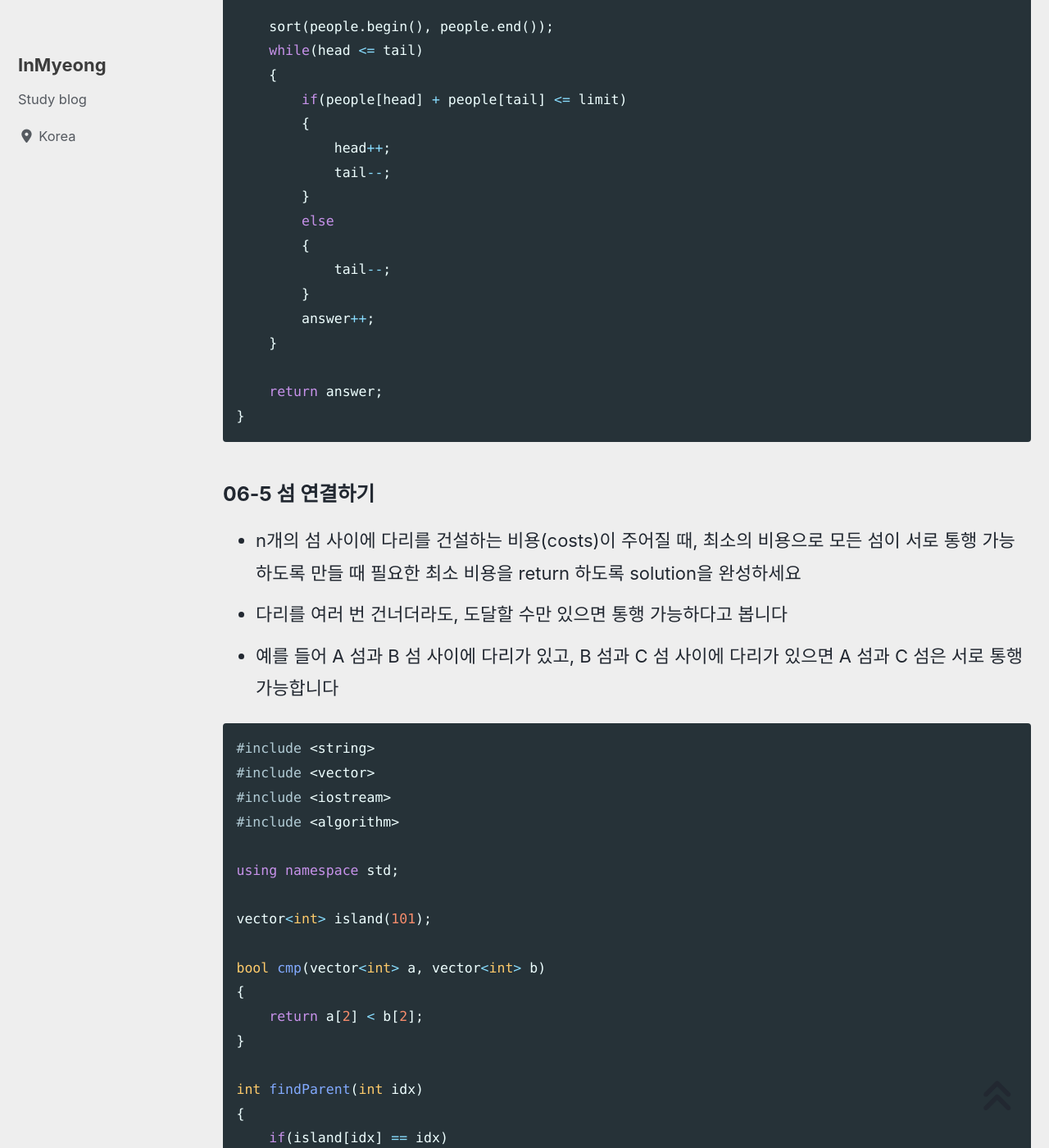
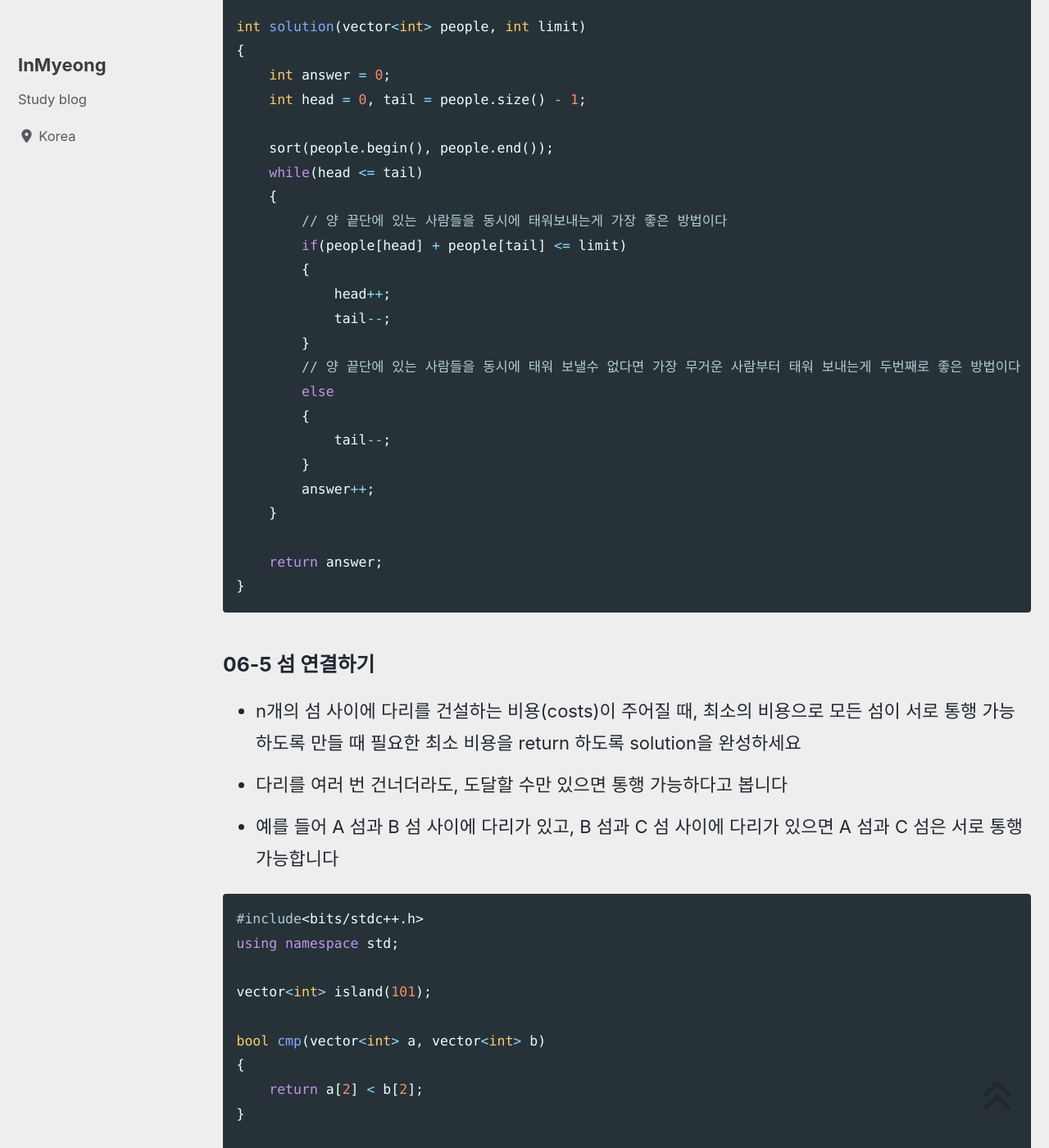
Before and after one commit to devMyeong/devMyeong.github.io, a Jekyll site: the page built from _posts/codingTest/2022-07-06-프로그래머스.md, in a window 1280 px wide and 1400 px high, scrolled down 44011 px. Shown: the whole window at 82% size. Built offline with Jekyll 4.4.1, drawn with Linux system fonts in a browser that asks for light colours; cached includes are drawn as plain includes; nearby versions of some CDN libraries; some web fonts are replaced; comment, search, counter and statistics services are not loaded; some of the changed text lies outside the part shown.

Commit message:
Docs : 프로그래머스, CS지식 업데이트

````diff
--- a/_posts/codingTest/2022-07-06-프로그래머스.md
+++ b/_posts/codingTest/2022-07-06-프로그래머스.md
@@ -1174,12 +1174,17 @@ int solution(string name)
     {
         if(name[i] == 'A')
         {
+            // A로만 이루어진 문자열 찾기
             int target = i;
             while(target < name.length() && name[target] == 'A')
-            	target += 1; //A로만 이루어진 문자열 찾기
+            	target += 1;
+
+            // 현재 인덱스까지 왼쪽으로 이동했을때와 오른쪽으로 이동했을때 각각 몇칸 이동해야 하는지 구한다
             int left = i == 0 ? 0 : i - 1; //찾은 문자열 왼쪽에서의 이동횟수
             int right = name.length() - target;  //찾은 문자열 오른쪽에서의 이동횟수
-            shift = min(shift, left + right + min(left, right)); //가장 작은값 찾기
+
+            // 가장 작은값 찾는 부분인데 이 부분이 이해가 안간다
+            shift = min(shift, left + right + min(left, right));
         }
     }
     answer += shift;
@@ -1254,11 +1259,13 @@ int solution(vector<int> people, int limit)
     sort(people.begin(), people.end());
     while(head <= tail)
     {
+        // 양 끝단에 있는 사람들을 동시에 태워보내는게 가장 좋은 방법이다
         if(people[head] + people[tail] <= limit)
         {
             head++;
             tail--;
         }
+        // 양 끝단에 있는 사람들을 동시에 태워 보낼수 없다면 가장 무거운 사람부터 태워 보내는게 두번째로 좋은 방법이다
         else
         {
             tail--;
@@ -1276,11 +1283,7 @@ int solution(vector<int> people, int limit)
 - 예를 들어 A 섬과 B 섬 사이에 다리가 있고, B 섬과 C 섬 사이에 다리가 있으면 A 섬과 C 섬은 서로 통행 가능합니다
 
 ```cpp
-#include <string>
-#include <vector>
-#include <iostream>
-#include <algorithm>
-
+#include<bits/stdc++.h>
 using namespace std;
 
 vector<int> island(101);
@@ -1334,9 +1336,7 @@ int solution(int n, vector<vector<int>> costs)
 - 고속도로를 이동하는 차량의 경로 routes가 매개변수로 주어질 때, 모든 차량이 한 번은 단속용 카메라를 만나도록 하려면 최소 몇 대의 카메라를 설치해야 하는지를 return 하도록 solution 함수를 완성하세요
 
 ```cpp
-#include <string>
-#include <vector>
-#include <algorithm>
+#include <bits/stdc++.h>
 
 using namespace std;
 
@@ -1375,7 +1375,7 @@ int answer = 0;
 
 void dfs(vector<int> numbers, int target, int sum, int count)
 {
-    // 다섯번이 수행됬을 시점에 answer++ 후 함수 빠져나옴
+    // 다섯번이 수행됬을 시점에 sum이 target과 같다면 answer++ 한후 함수 빠져나옴
     if (count == numbers.size())
     {
         if (sum == target) answer++;
````
Also changed, not shown: other parts of _posts/codingTest/2022-07-06-프로그래머스.md (+2 -3 lines), _posts/cs/2022-09-05-블로그-면접준비.md (+10 -6 lines).
